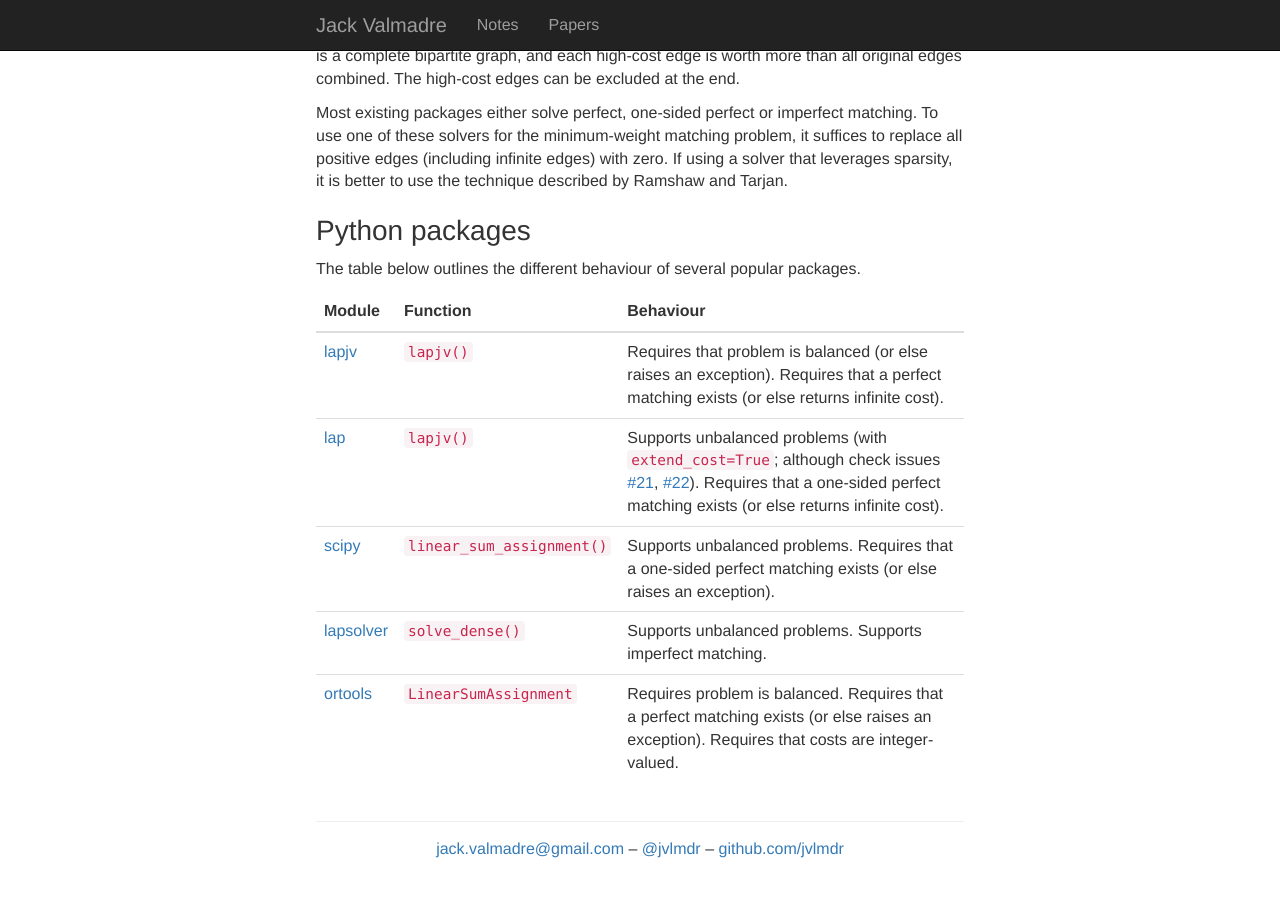
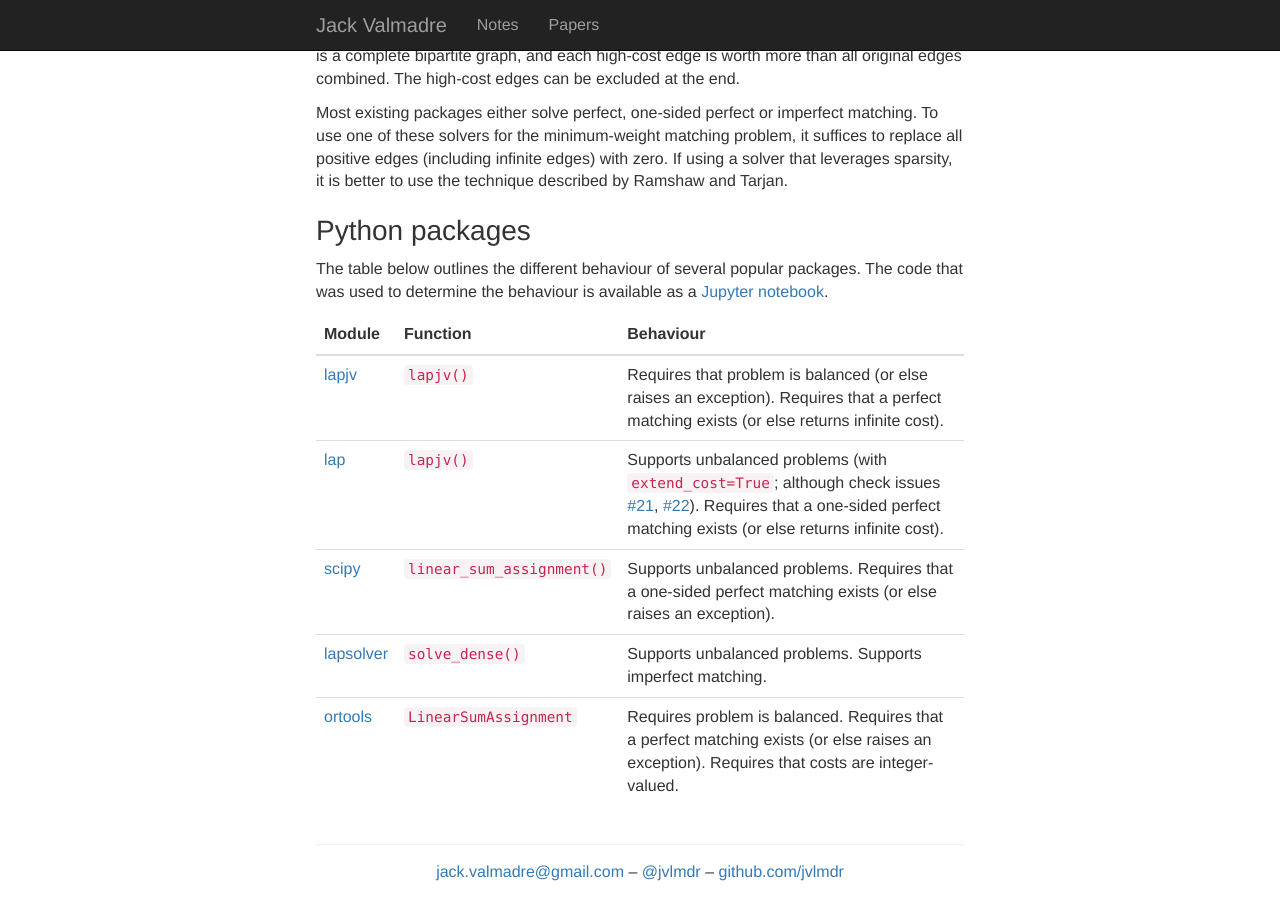
Before and after one commit to jvlmdr/jack.valmadre.net, a Jekyll site: the page built from notes/_posts/2020-12-08-non-perfect-linear-assignment.md, in a window 1280 px wide and 900 px high, scrolled down 3192 px. Built offline with Jekyll 4.4.1, drawn with Linux system fonts in a browser that asks for light colours; nearby versions of some CDN libraries; formulas are drawn with MathJax 3; before the commit the page ends 4069 px from its top, so only the background shows below that.

Commit message:
Update 2020-12-08-non-perfect-linear-assignment.md
Add link to gist

```diff
--- a/notes/_posts/2020-12-08-non-perfect-linear-assignment.md
+++ b/notes/_posts/2020-12-08-non-perfect-linear-assignment.md
@@ -167,6 +167,7 @@ If using a solver that leverages sparsity, it is better to use the technique des
 ### Python packages
 
 The table below outlines the different behaviour of several popular packages.
+The code that was used to determine the behaviour is available as a [Jupyter notebook](https://gist.github.com/jvlmdr/cfdef3de27653bed0aec93bbfb41481c).
 
 Module | Function | Behaviour
 -------|----------|----------
```
